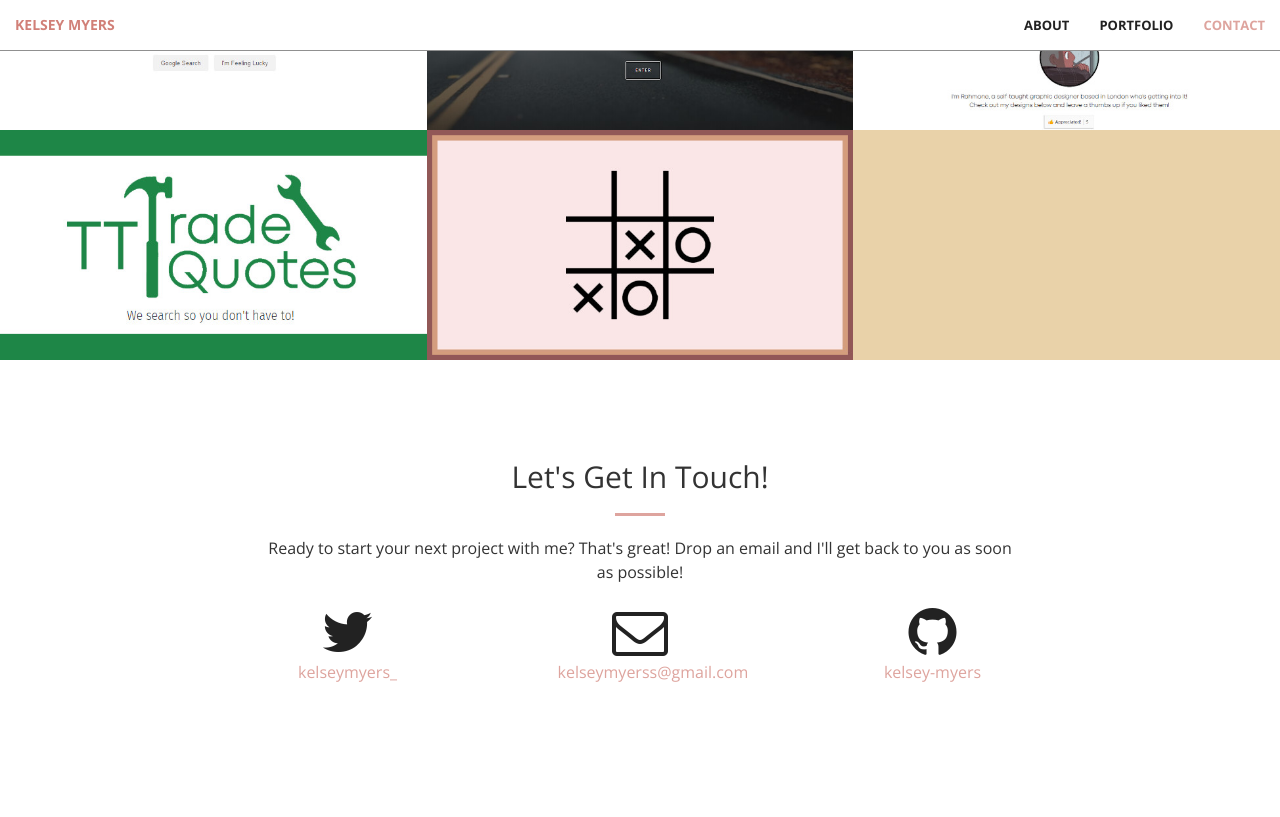
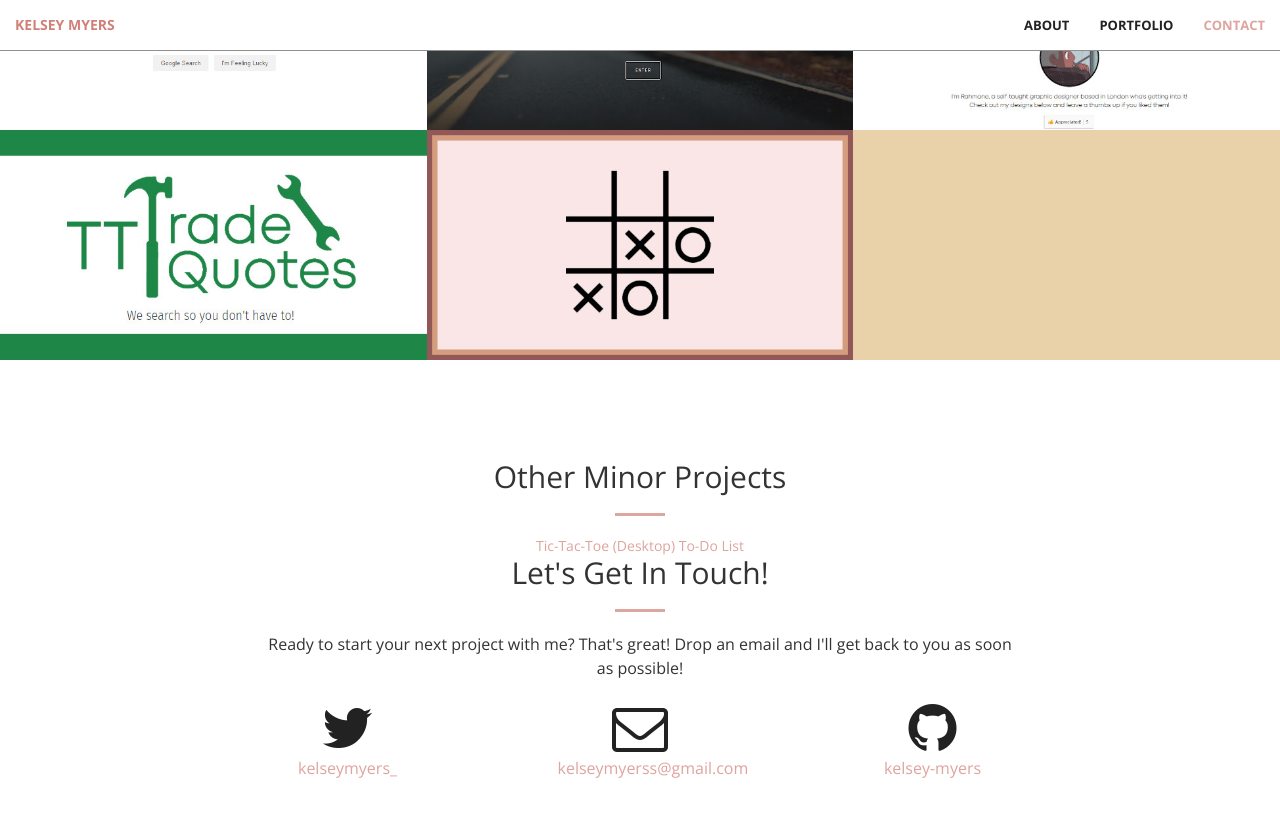
Before and after one commit to kelsey-myers/github-pages, a Jekyll site: the page built from index.html, in a window 1280 px wide and 900 px high, scrolled down 1747 px. Shown: the top 817 px of the window. Built offline with Jekyll 4.4.1, drawn with Linux system fonts in a browser that asks for light colours.

Commit message:
Update contact.html

```diff
--- a/_includes/contact.html
+++ b/_includes/contact.html
@@ -2,6 +2,10 @@
     <div class="container">
         <div class="row">
             <div class="col-lg-8 col-lg-offset-2 text-center">
+                <h2 class="section-heading">Other Minor Projects</h2>
+                <hr class="primary">
+                <a href="https://kelsey-myers.github.io/tic-tac-toe-react/" target="_blank">Tic-Tac-Toe (Desktop)</a>
+                <a href="https://kelsey-myers.github.io/react-todo-list/" target="_blank">To-Do List</a>
                 <h2 class="section-heading">Let's Get In Touch!</h2>
                 <hr class="primary">
                 <p>Ready to start your next project with me? That's great! Drop an email and I'll get back to you as soon as possible!</p>
```
